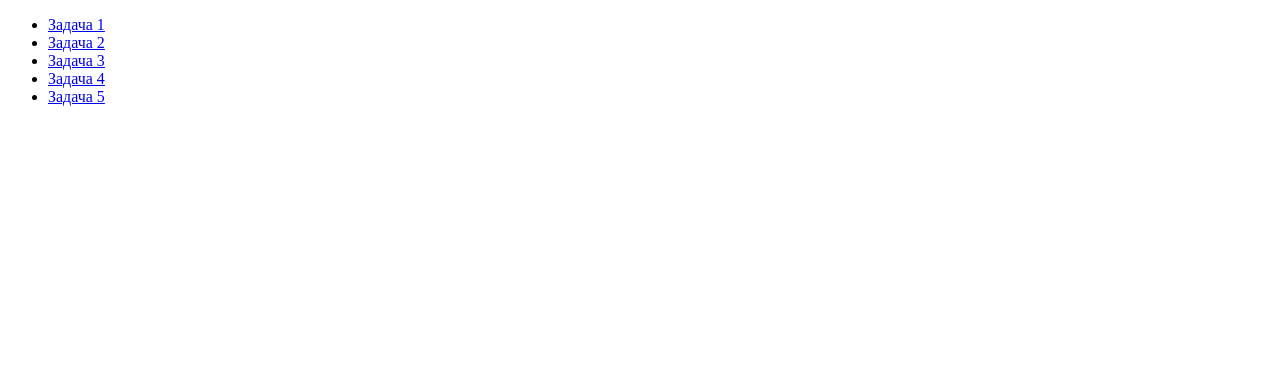
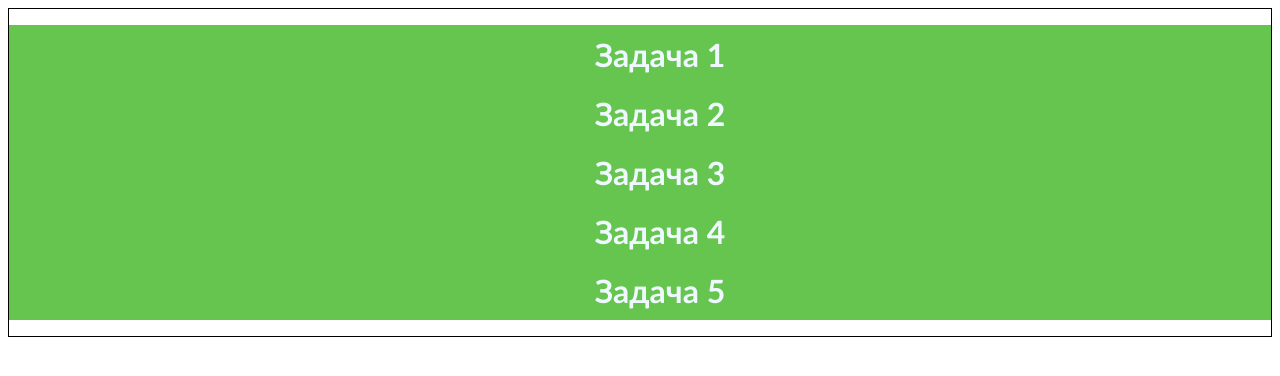
Before and after one commit to romik109/module6_Practice, a plain HTML site: page index.html in a window 1280 px wide. Drawn offline with Linux system fonts and the light colour scheme.

Commit message:
Style and correct js

```diff
--- a/index.html
+++ b/index.html
@@ -3,6 +3,7 @@
 <head>
     <meta charset="UTF-8">
     <title>JS-Start</title>
+    <link href="style.css" rel="stylesheet">
 </head>
 <body>
 <ul>
--- a/style.css
+++ b/style.css
@@ -0,0 +1,24 @@
+body {
+   text-align: center;
+   border: 1px solid;
+}
+a {
+    font-size: 2rem;
+    font-family: 'Trebuchet MS', 'Lucida Sans Unicode', 'Lucida Grande', 'Lucida Sans', Arial, sans-serif;
+    color: aliceblue;
+    font-weight: bolder;
+    text-align: center;
+    text-decoration: none;
+}
+ul {
+    background-color: rgb(102, 197, 79);
+    border: 5px;
+    border-color: rgb(0, 0, 0);
+    border-bottom: 1rem;
+}
+
+li {
+    padding-top: 10px;
+    padding-bottom: 10px;
+    list-style:none;
+}
--- a/task3/style.css
+++ b/task3/style.css
@@ -3,6 +3,9 @@
     height: 100px;
     border-radius: 50%;
     background: black;
+    margin-left: auto;
+    margin-right: auto;
+    width: 6em;
   }
 
   #trafficLight2 {
@@ -23,5 +26,5 @@
     width: 100px;
     height: 100px;
     border-radius: 50%;
-    background: red;
+    background: rgb(0, 0, 0);
   }
--- a/task4/style.css
+++ b/task4/style.css
@@ -0,0 +1,9 @@
+a {
+    background-color: rgb(102, 197, 79);
+    font-size: 2rem;
+    font-family: 'Trebuchet MS', 'Lucida Sans Unicode', 'Lucida Grande', 'Lucida Sans', Arial, sans-serif;
+    color: aliceblue;
+    font-weight: bolder;
+    text-align: center;
+    text-decoration: none;
+}
--- a/task5/script.js
+++ b/task5/script.js
@@ -7,6 +7,6 @@ userText.oninput = function() {
 
 buttonEvent.addEventListener('click', (event) => {
 
-    console.log(  userText.value + '  - Введенный и подтвержденный нажатием текст');
+    console.log(  userText.value + '  - Введенный и подтвержденный нажатием текст ');
     event.preventDefault(userText.value=duplicateField.innerHTML='');
 })
```
Also changed, not shown: task1/index.html (+1 -0 lines), task1/style.css (+9 -0 lines), task2/index.html (+1 -0 lines), task2/style.css (+14 -0 lines), task3/index.html (+1 -0 lines), task3/script.js (+25 -7 lines), task4/index.html (+1 -0 lines), task5/index.html (+1 -0 lines), task5/style.css (+9 -0 lines).
